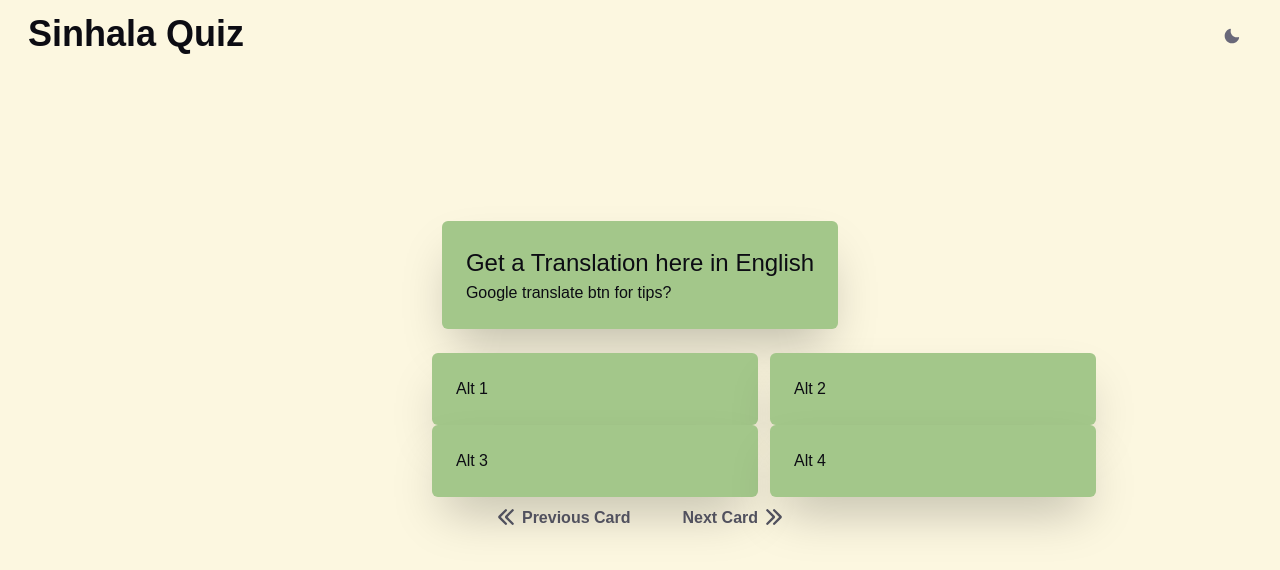
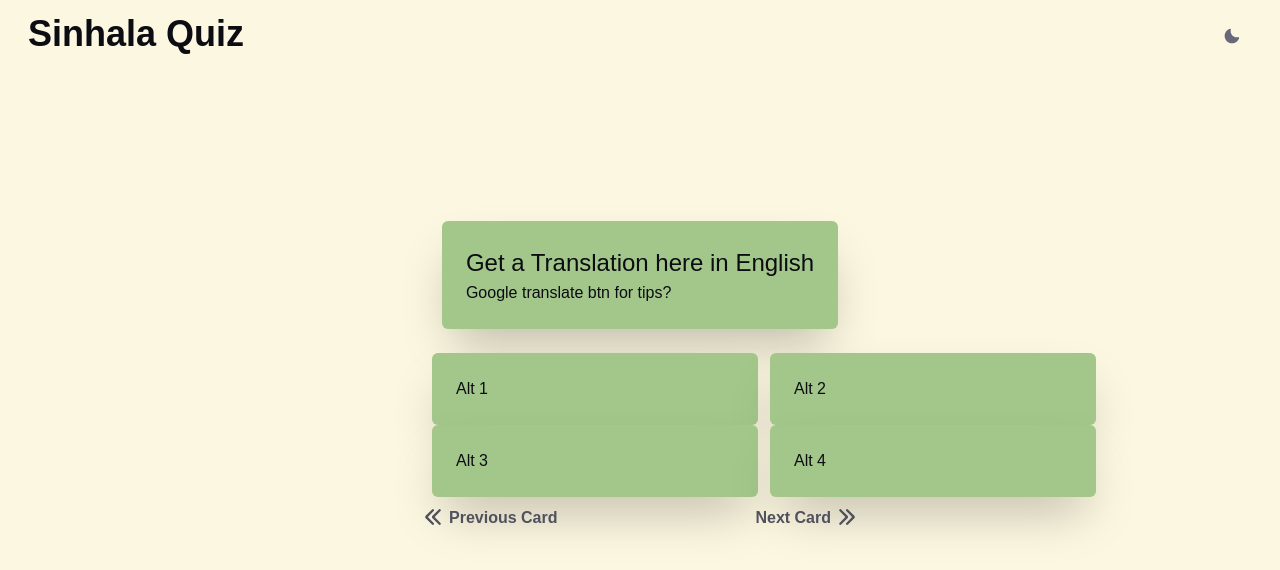
Before and after one commit to druwan/sinhalaquizapp, a Next.js app: page / in a window 1280 px wide. Shown: the top 570 px of the page. Built offline with nearby package versions, Linux system fonts and the light colour scheme; a web font is replaced by a local one.

Commit message:
style: inc spacing for next/prev Q btn

```diff
--- a/components/Buttons/PrevNextCardBtn.tsx
+++ b/components/Buttons/PrevNextCardBtn.tsx
@@ -11,7 +11,7 @@ const PrevNextCardBtn = () => {
       spacing={5}
       display={'flex'}
       alignContent={'center'}
-      justifyContent={'center'}
+      justifyContent={'space-around'}
       variant={'ghost'}
       colorScheme={colorScheme}
     >
```
